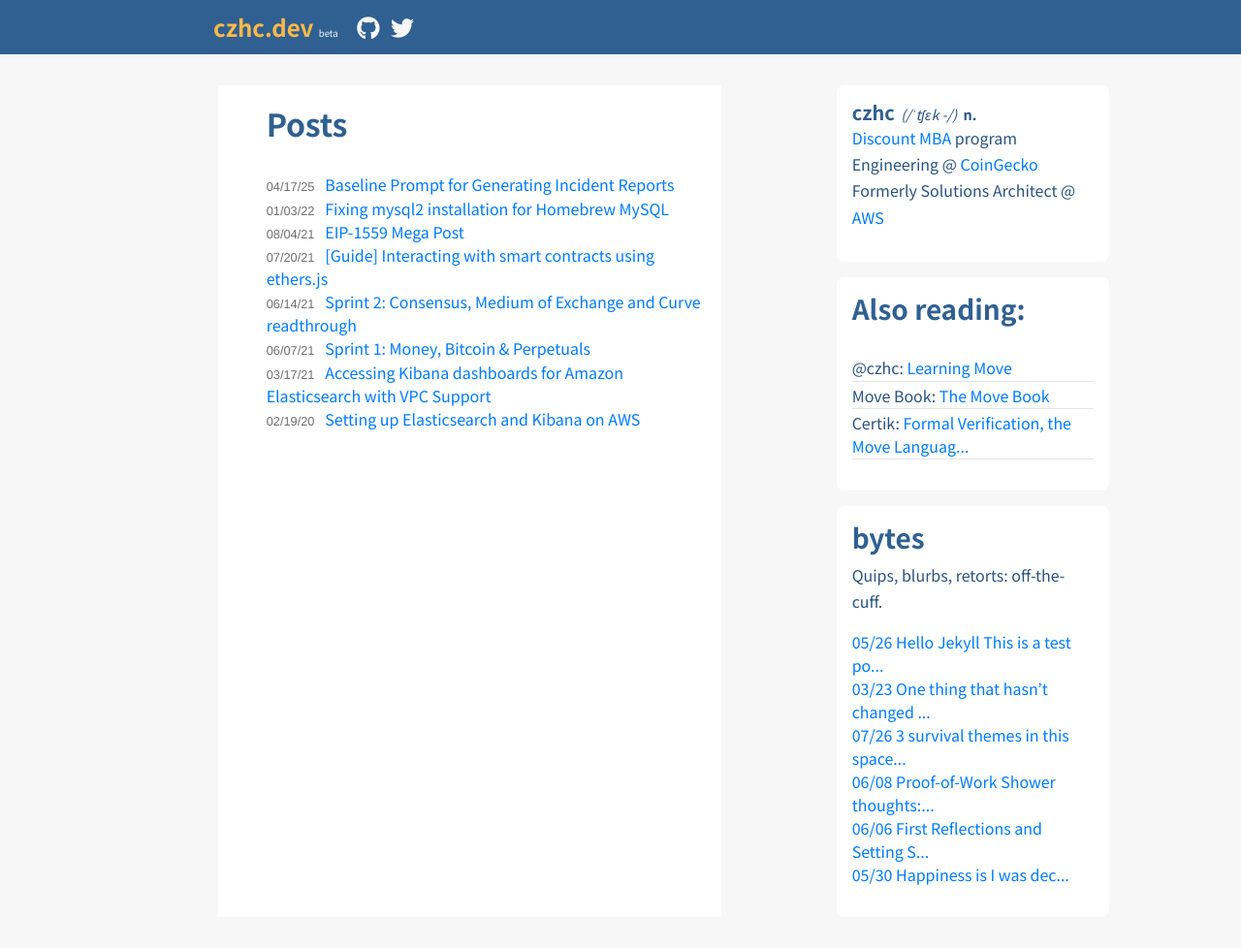
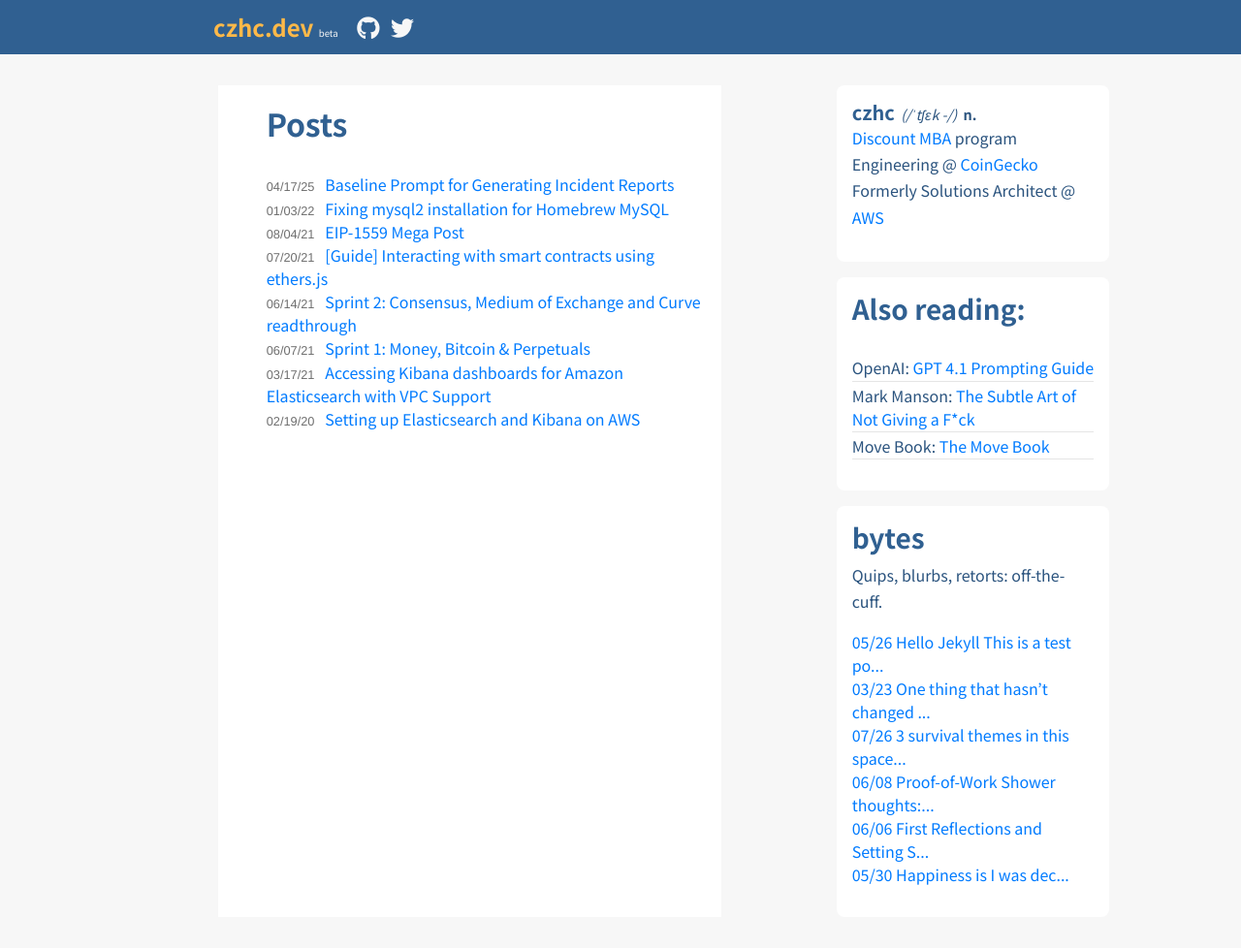
Before and after one commit to czhc/czhc.github.io, a Jekyll site: the page built from index.html, in a window 1280 px wide. Shown: the whole page at 97% size. Built offline with Jekyll 4.4.1, drawn with Linux system fonts in a browser that asks for light colours; nearby versions of some CDN libraries.

Commit message:
Update bookmarks.yml

```diff
--- a/_data/bookmarks.yml
+++ b/_data/bookmarks.yml
@@ -1,9 +1,9 @@
-- url: "https://github.com/czhc/learning-move/blob/main/NOTES.md"
-  src: "@czhc"
-  title: "Learning Move"
+- url: "https://github.com/openai/openai-cookbook/blob/main/examples/gpt4-1_prompting_guide.ipynb"
+  src: OpenAI
+  title: "GPT 4.1 Prompting Guide"
+- url: "https://www.amazon.com/Subtle-Art-Not-Giving-Counterintuitive/dp/0062457713"
+  src: "Mark Manson"
+  title: "The Subtle Art of Not Giving a F*ck"
 - url: "https://move-book.com/"
   src: "Move Book"
   title: "The Move Book"
-- url: "https://www.certik.com/resources/blog/2wSOZ3mC55AB6CYol6Q2rP-formal-verification-the-move-language-and-the-move-prover"
-  src: "Certik"
-  title: "Formal Verification, the Move Language, and the Move Prover"
```
